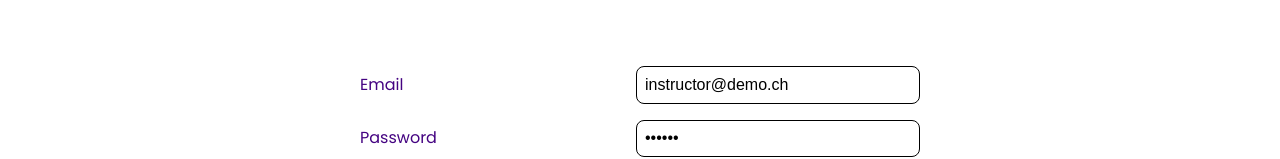
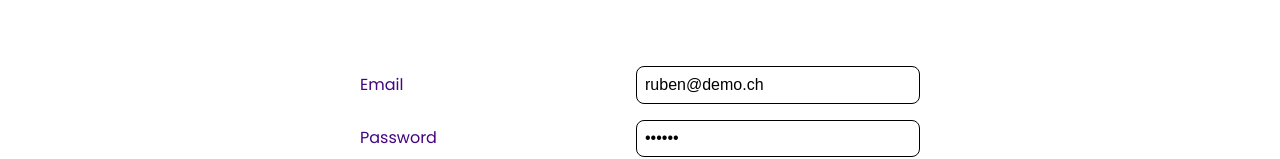
Before and after one commit to MikeSymoDev/frontend-driving-school, a React (Create React App) app: page /login in a window 1280 px wide. Shown: the part 500-659 px from the top of the page. Built offline with nearby package versions, Linux system fonts and the light colour scheme.

Commit message:
added new address

```diff
--- a/src/pages/login.jsx
+++ b/src/pages/login.jsx
@@ -12,7 +12,7 @@ export default function Login() {
   const dispatch = useDispatch()
   const navigate = useNavigate()
 
-  const [emailLogin, setEmailLogin] = useState('instructor@demo.ch')
+  const [emailLogin, setEmailLogin] = useState('ruben@demo.ch')
   const [passwordLogin, setPasswordLogin] = useState('Secure')
   const [loginMessage, setLoginMessage] = useState("");
 
```
